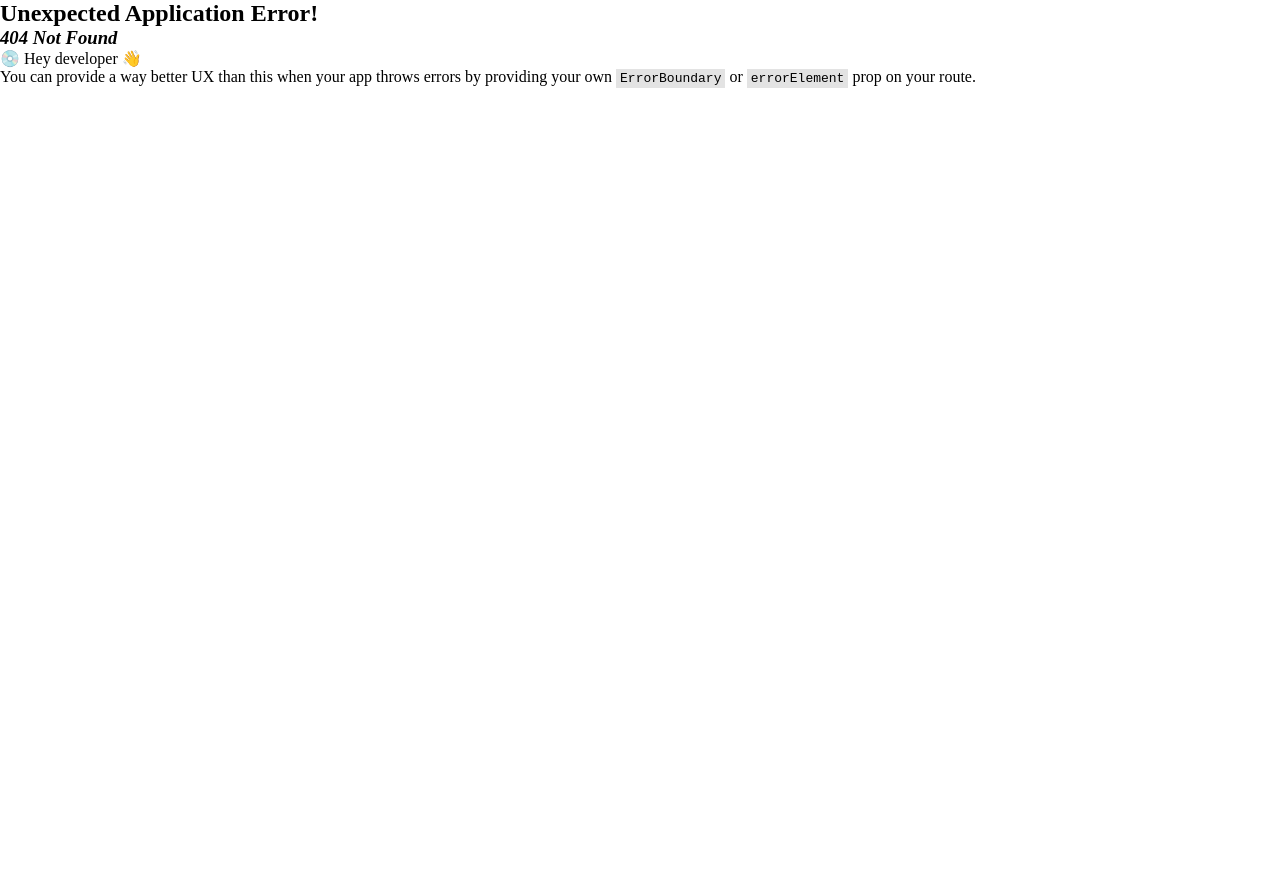
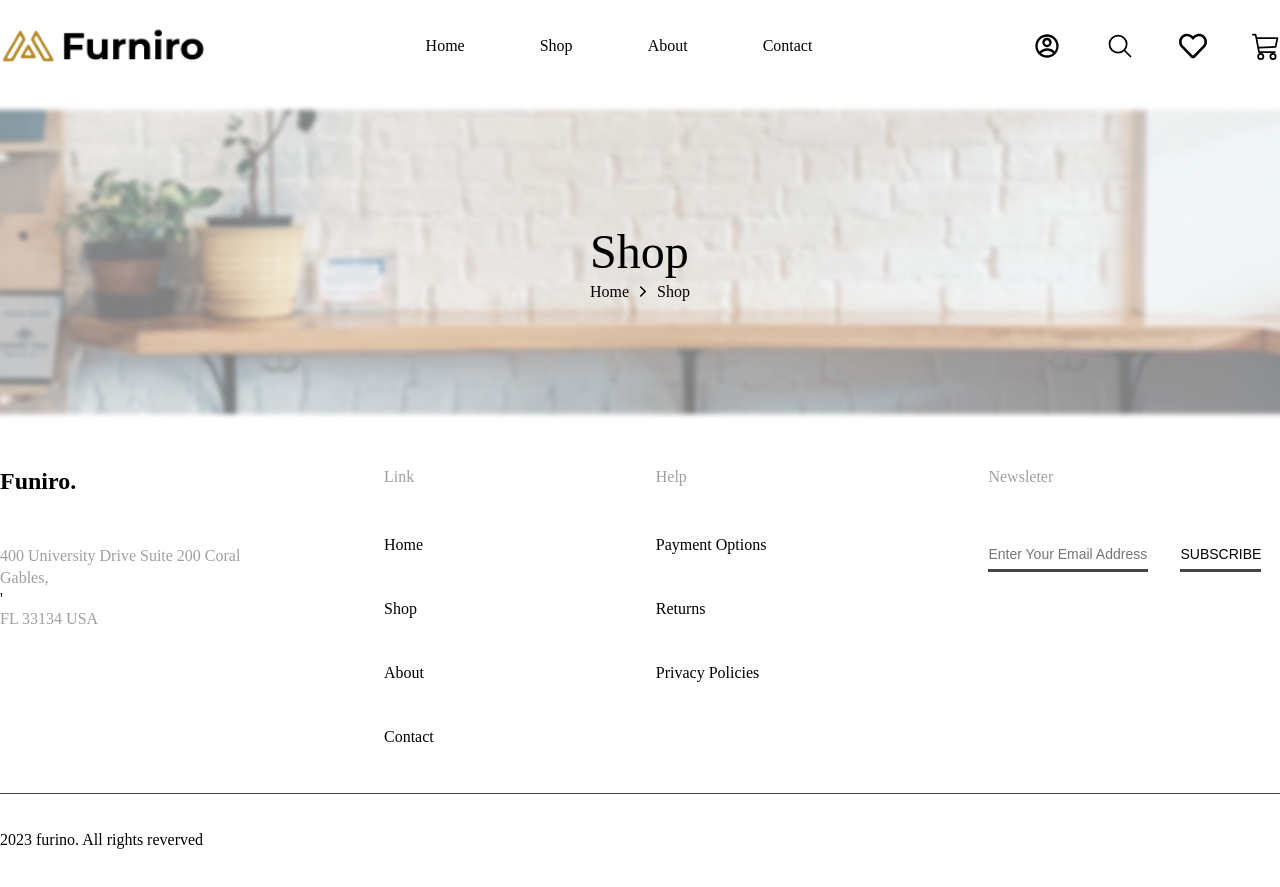
Before and after one commit to yeasin5060/Furniro-eCommerce-frontend, a React (Vite) app: page /shop in a window 1280 px wide. Before the commit this address had no page. Before the commit the page ends 800 px from the top, so only its background shows below. Built offline with nearby package versions, Linux system fonts and the light colour scheme.

Commit message:
shop shopbaner design complete

```diff
--- a/src/App.jsx
+++ b/src/App.jsx
@@ -6,6 +6,7 @@ import {
 } from "react-router-dom";
 import Main from "./Layout/Main/Main";
 import Home from "./Pages/Home/Home";
+import Shop from "./Pages/Shop/Shop";
 
 
 function App() {
@@ -14,6 +15,7 @@ function App() {
     createRoutesFromElements(
      <Route element ={<Main/>}>
         <Route path="/" element = {<Home/>}/>
+        <Route path="/shop" element = {<Shop/>}/>
      </Route>
     )
   );
--- a/src/Layout/Navbar/Navbar.jsx
+++ b/src/Layout/Navbar/Navbar.jsx
@@ -21,10 +21,10 @@ const Navbar = () => {
                             <Link to ='/'>home</Link>
                         </li>
                         <li>
-                            <Link to ='about'>about</Link>
+                            <Link to ='shop'>shop</Link>
                         </li>
                         <li>
-                            <Link to ='shop'>shop</Link>
+                            <Link to ='about'>about</Link>
                         </li>
                         <li>
                             <Link to ='contact'>contact</Link>
--- /dev/null
+++ b/src/Pages/Shop/Shop.jsx
@@ -0,0 +1,12 @@
+import React from 'react'
+import Shopbaner from './Shopbaner/Shopbaner'
+
+const Shop = () => {
+  return (
+    <>
+        <Shopbaner/>
+    </>
+  )
+}
+
+export default Shop
--- /dev/null
+++ b/src/Pages/Shop/Shopbaner/Shopbaner.css
@@ -0,0 +1,41 @@
+#shop-baner{
+    width: 100%;
+    height: 316px;
+    position: relative;
+}
+#shop-baner img {
+    width: 100%;
+    height: 100%;
+    object-fit: cover;
+}
+
+.shop-baner-contant-wrapper{
+    position: absolute;
+    left: 50%;
+    top: 50%;
+    transform: translate(-50% , -50%);
+}
+
+.shop-baner-head{
+    font-size: 48px;
+    font-weight: 500;
+    color: #000000;
+    text-transform: capitalize;
+}
+
+.shop-baner-link-box-flex{
+    display: flex;
+    align-items: center;
+    justify-content: center;
+    column-gap: 6px;
+    margin-top: 4px;
+}
+
+.shop-baner-link-box-flex a{
+    font-size: 16px;
+    font-weight: 500;
+    color: #000000;
+    cursor: pointer;
+    text-transform: capitalize;
+
+}
--- /dev/null
+++ b/src/Pages/Shop/Shopbaner/Shopbaner.jsx
@@ -0,0 +1,26 @@
+import React from 'react'
+import banerimg from '../../../images/shop-baner-img.png';
+import Heading from '../../../Utils/Heading/Heading';
+import { Link } from 'react-router-dom';
+import { IoIosArrowForward } from "react-icons/io";
+import './Shopbaner.css'
+
+const Shopbaner = () => {
+  return (
+    <section id='shop-baner'>
+        <img src={banerimg} alt='not found' />
+        <div className='container'>
+            <div className='shop-baner-contant-wrapper'>
+                <Heading level='h1'  text='Shop' className='shop-baner-head'/>
+                <div className='shop-baner-link-box-flex'>
+                    <Link to ='home'>home</Link>
+                    <IoIosArrowForward />
+                    <Link to ='shop'>shop</Link>
+                </div>
+            </div>
+        </div>
+    </section>
+  )
+}
+
+export default Shopbaner
```
Also changed, not shown: src/images/shop-baner-img.png (added).
